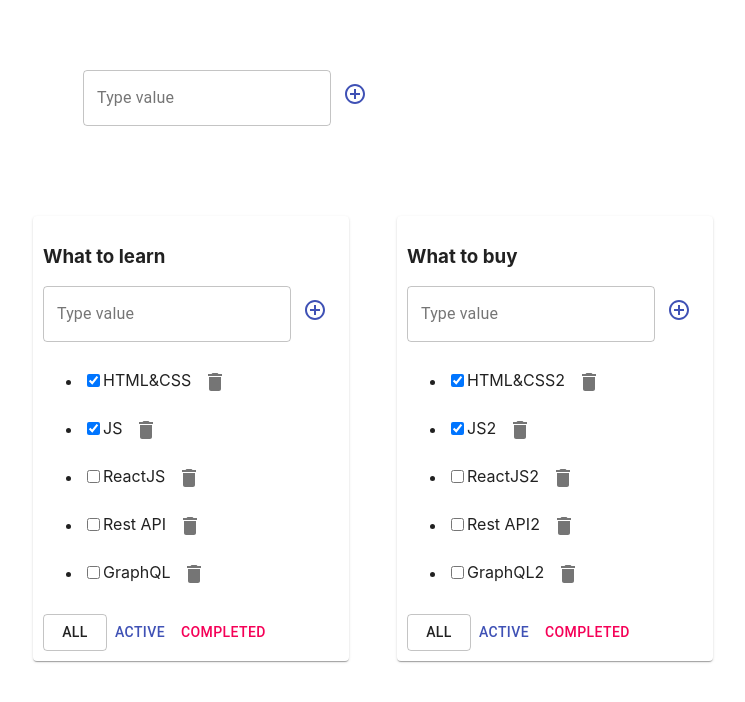
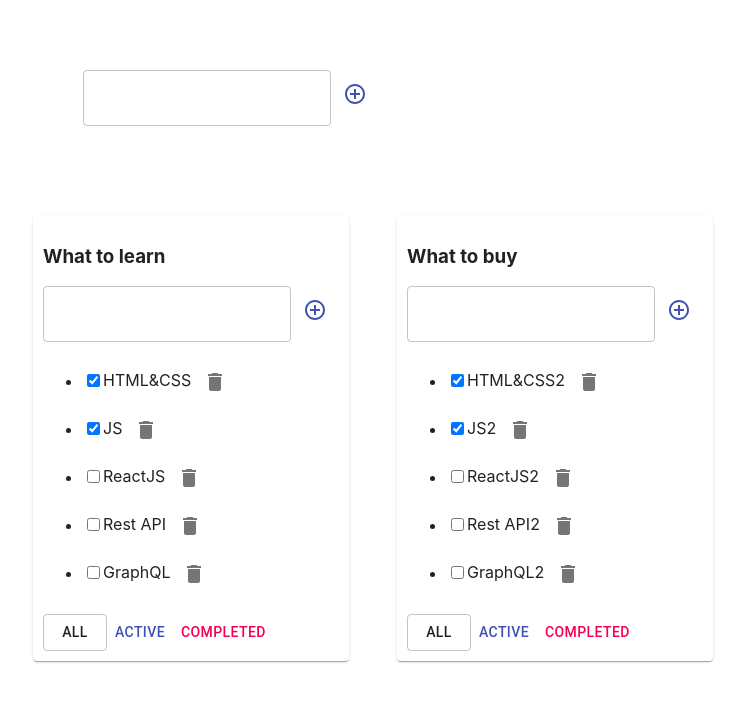
Before and after one commit to Lam1ro4eQ/todolist, a React (Create React App) app: page / in a window 1280 px wide. Shown: the top 702 px of the page, without its empty margins (11-756 px from the left). Built offline with nearby package versions, Linux system fonts and the light colour scheme.

Commit message:
todolists material ui

```diff
--- a/src/FullInput.tsx
+++ b/src/FullInput.tsx
@@ -48,7 +48,7 @@ export const FullInput = (props: FullInputPropsType) => {
         <div>
             <TextField
                 variant={'outlined'}
-                label={'Type value'}
+                label={error}
                 onKeyPress={keyPressAddTask}
                 value={title}
                 onChange={changeTitle}
@@ -63,7 +63,7 @@ export const FullInput = (props: FullInputPropsType) => {
             <IconButton onClick={addTaskFullInput} color={'primary'}>
                 <ControlPoint/>
             </IconButton>
-            {error && <div className="error-message">{error}</div>}
+            {/*{error && <div className="error-message">{error}</div>}*/}
         </div>
     );
 };
```
